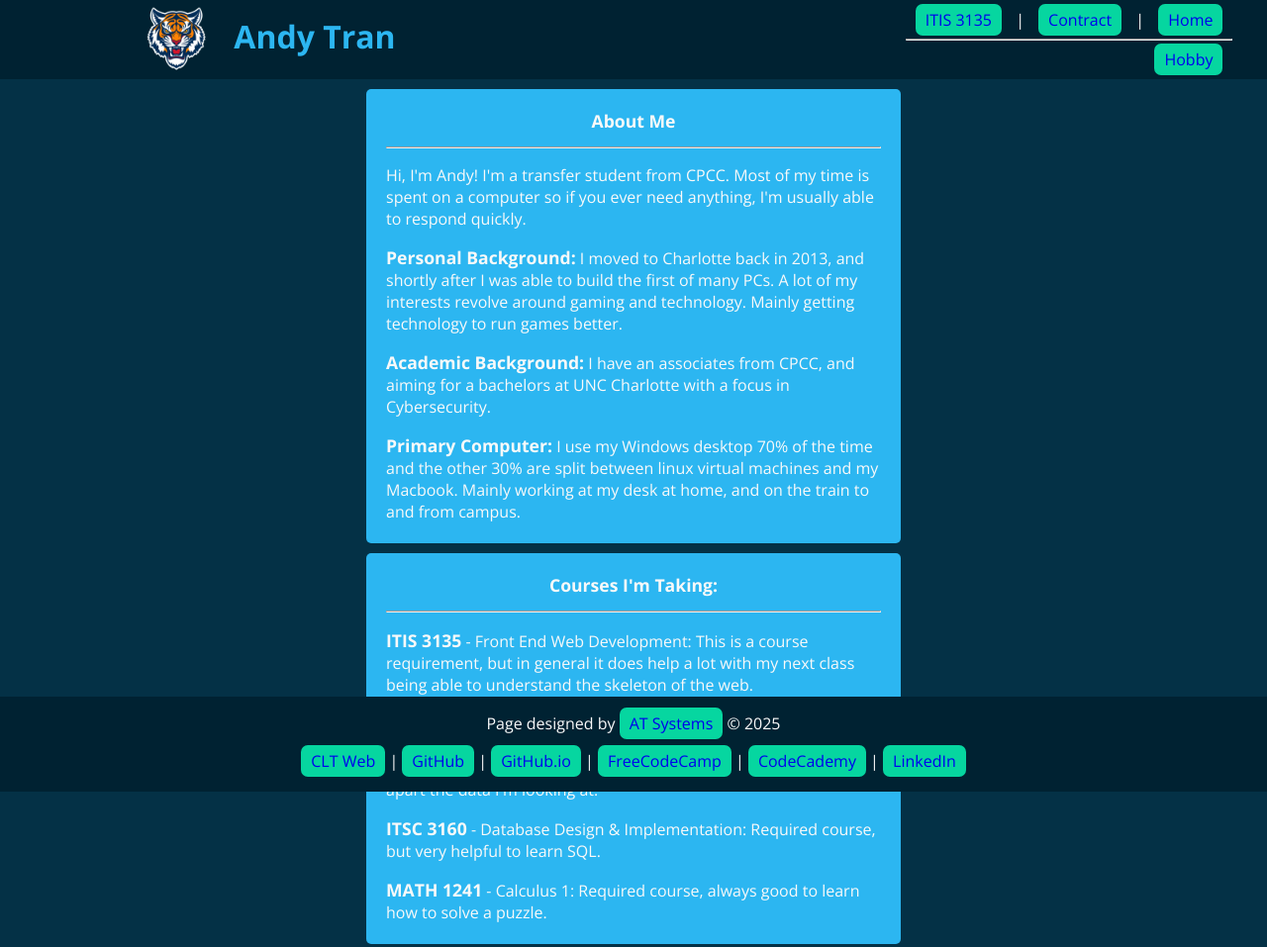
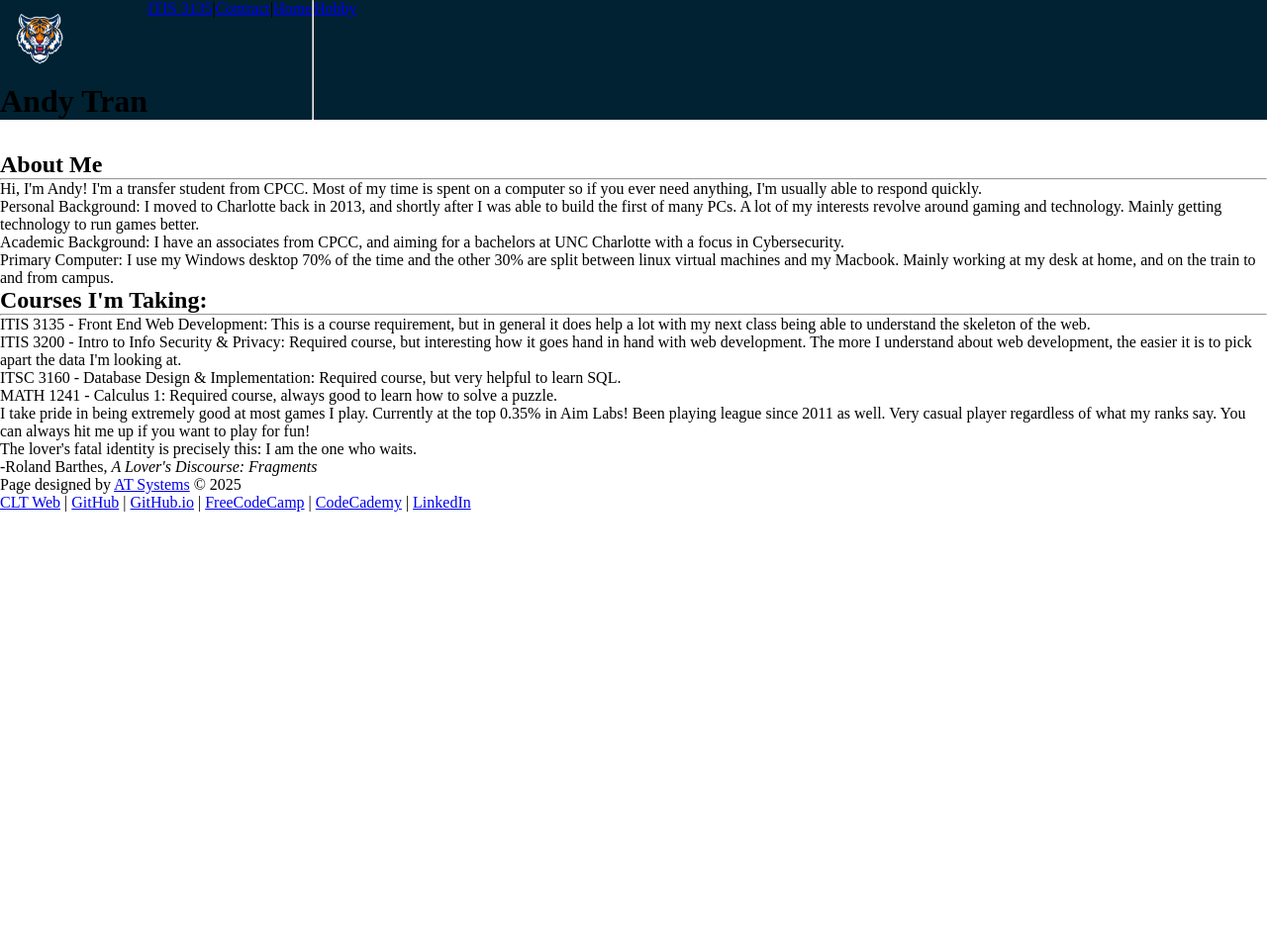
Before and after one commit to atran55cedu/atran55cedu.github.io, a plain HTML site: page itis3135/index.html in a window 1280 px wide. Shown: the top 957 px of the page at 99% size. After the commit the page ends 800 px from the top, so only its background shows below. Drawn offline with nearby package versions, Linux system fonts and the light colour scheme.

Commit message:
Slowly updating the CSS

```diff
--- a/itis3135/components/header.html
+++ b/itis3135/components/header.html
@@ -1,9 +1,7 @@
-<h1 class="banner">
-    <img class="profile-img"
-    src="images/mascot.png"
-    alt="Tiger roaring facing viewer head on">
-    Andy Tran
-</h1>
+<div class="banner-img-name">
+    <img src="/itis3135/images/mascot.png" alt="Angry Tiger" width="80px">
+    <h1>Andy Tran</h1>
+</div>
 
 <nav class="banner-nav">
     <a href="index.html" target="">ITIS 3135</a>
--- a/itis3135/styles/default.css
+++ b/itis3135/styles/default.css
@@ -1,124 +1,38 @@
-/* ====================
-    Variables
-==================== */
 :root {
     --blue-ncs: #2cb6f1;
     --link: #06d6a0ff;
     --call_to_action: #ef476fff;
     --hover: #ffd166ff;
-    --background: #002232;
+    --background-color: #002232;
 
     --text-light: #f9f9f9;
 }
 
-/* ====================
-    Element Styles
-==================== */
-header {
-    display: flex;
-    justify-content: space-between;
-    align-items: center;
-    height: 80px;
-    margin: 0px;
-    padding-left: 10%;
-    background-color: var(--background);
-}
-
-body {
-    background-color: #043146;
-    font-family: 'Open Sans', Arial, sans-serif;
-    color: var(--text-light);
+* {
+    box-sizing: border-box;
     margin: 0;
     padding: 0;
 }
 
-footer {
-    background-color: var(--background);
-    text-align: center;
-    position: fixed;
-    bottom: 0;
-    width: 100%;
-    margin-top: 10px;
-    padding-bottom: 20px;
+.mascot__img {
+    height: 80px;
 }
 
-footer a {
-    margin-bottom: 100px;
-    padding: 5px 10px;
-    background-color: var(--link);
-    border-radius: 7px;
+header {
+    display: flex;
+    width: 100%;
+    height: auto;
+    margin-bottom: 2rem;
+    /* Styling */
+    background: var(--background-color);
 }
 
-/* ====================
-    Layout
-==================== */
-.profile-img {
-    width: 100px;
-    vertical-align: middle;
+.banner-img-name {
+    justify-content: flex-start;
 }
 
-.banner {
-    color: var(--blue-ncs);
+header nav[class~="banner-nav"] {
+    display: flex;
+    justify-content: flex-end;
+    /* display: grid; */
 }
-
-.banner-nav {
-    text-align: right;
-    margin-right: 3%;
-}
-
-.banner-nav a {
-    margin: 10px;
-    padding: 5px 10px;
-    background-color: var(--link);
-    border-radius: 7px;
-}
-
-
-/* ====================
-    Layout - Body
-==================== */
-.container {
-    margin: 10px auto;
-    padding: 5px 20px;
-    max-width: 500px;
-    background-color: #2cb6f1;
-    border-radius: 5px;
-}
-
-blockquote p::before {
-    content: "\201C";
-}
-
-blockquote p::after {
-    content: "\201D";
-}
-
-/* ====================
-    Components
-==================== */
-a {
-    text-decoration: none;
-}
-
-a:hover {
-    border-radius: 7px;
-    color: black;
-    background-color: var(--hover);
-    box-shadow: 3px 4px 10px black;
-}
-
-a:visited {
-    color: inherit;
-}
-
-/* ====================
-    Utilities
-==================== */
-.bold {
-    font-size: 1.1rem;
-    font-weight: bold;
-}
-
-.center {
-    text-align: center;
-}
```
Also changed, not shown: 1 other file.
